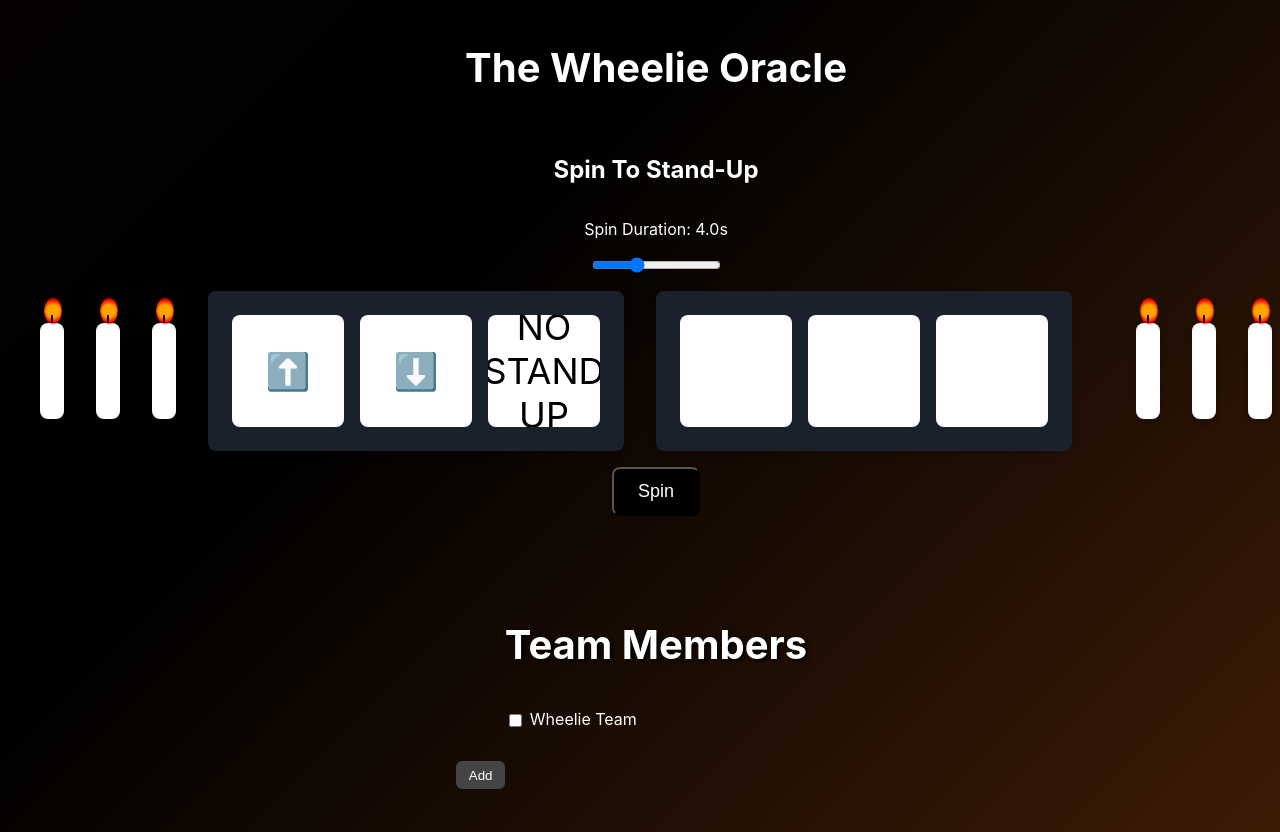
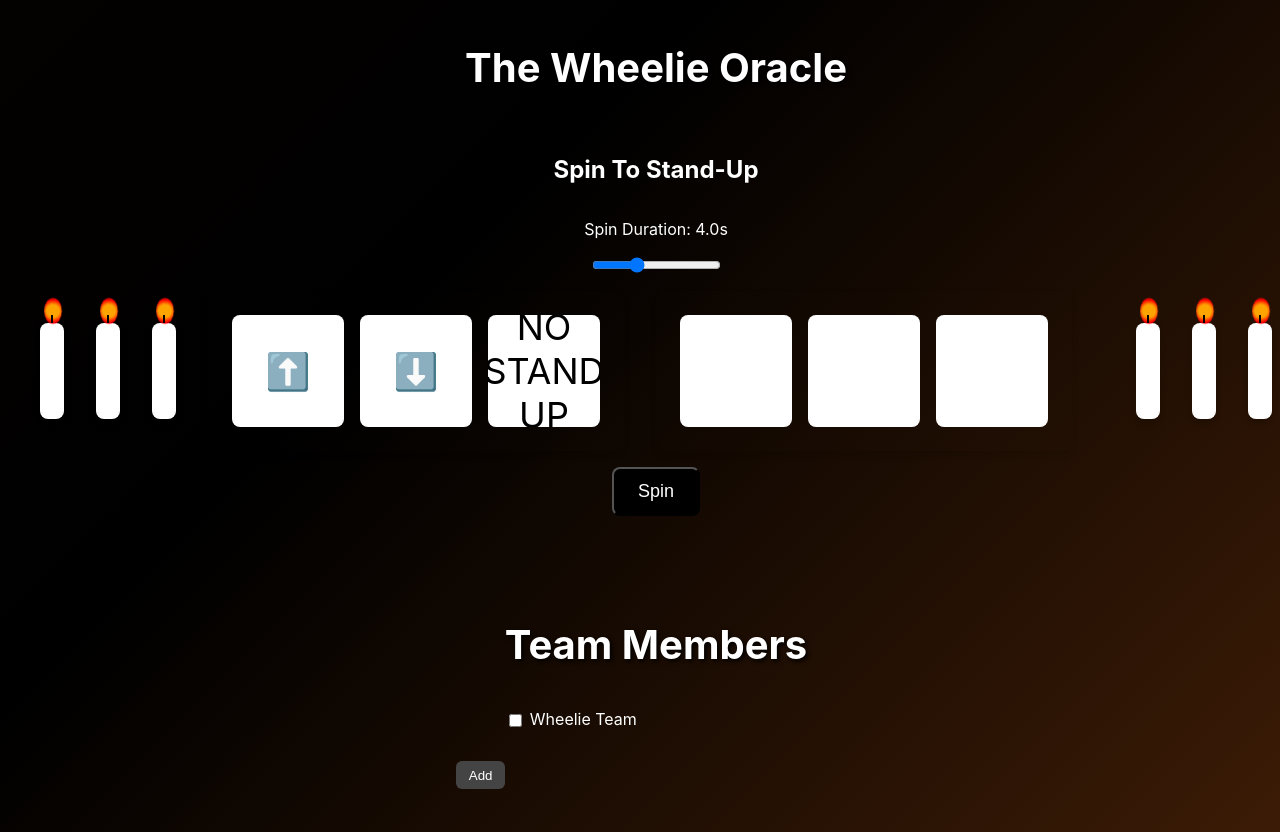
Before and after one commit to andrewoc98/up-or-down, a React (Create React App) app: page / in a window 1280 px wide. Shown: the top 832 px of the page. Built offline with nearby package versions, Linux system fonts and the light colour scheme.

Commit message:
css changes

```diff
--- a/src/App.css
+++ b/src/App.css
@@ -13,7 +13,6 @@
 .secondDiv {
     display: flex;
     gap: 1rem; /* Equivalent to space-x-4 (16px) */
-    background-color: #1a202c; /* Equivalent to bg-gray-900 */
     padding: 1.5rem; /* Equivalent to p-6 (24px) */
     border-radius: 0.5rem; /* Equivalent to rounded-lg */
     box-shadow: 0 4px 6px rgba(0, 0, 0, 0.1);
```
